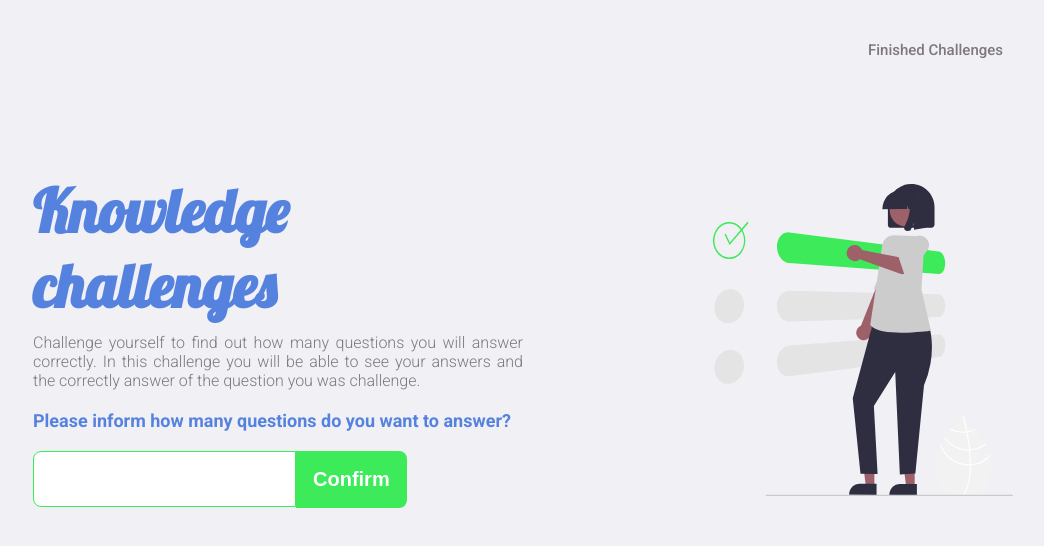
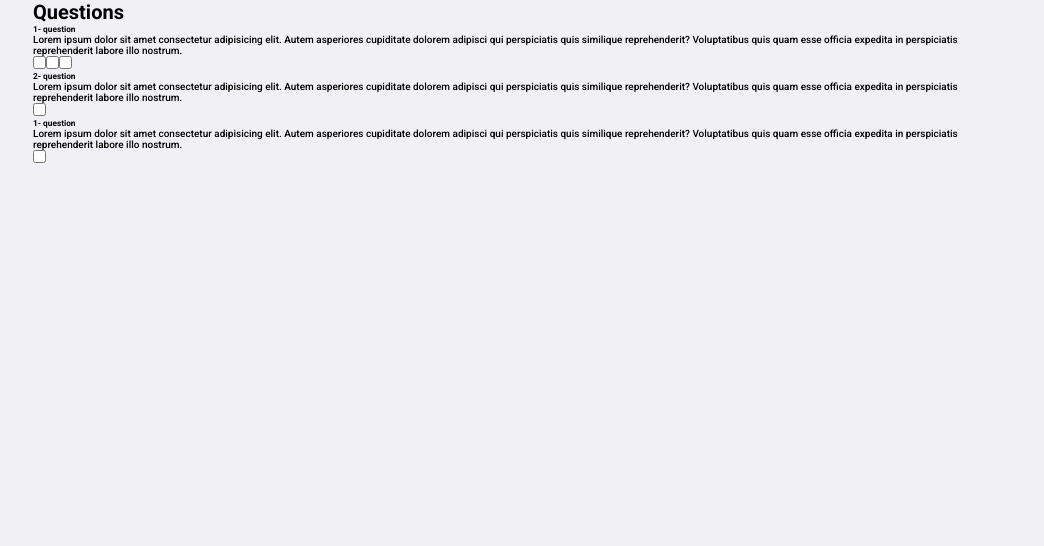
Before and after one commit to jardellins/knowledge, a React (Create React App) app: page /questions in a window 1280 px wide. Shown: the top 546 px of the page, without its empty margins (117-1161 px from the left). Built offline with nearby package versions, Linux system fonts and the light colour scheme.

Commit message:
Created routes

```diff
--- a/package.json
+++ b/package.json
@@ -3,6 +3,8 @@
   "version": "0.1.0",
   "private": true,
   "dependencies": {
+    "@material-ui/core": "^4.12.3",
+    "@material-ui/icons": "^4.11.2",
     "@testing-library/jest-dom": "^5.11.4",
     "@testing-library/react": "^11.1.0",
     "@testing-library/user-event": "^12.1.10",
@@ -12,6 +14,7 @@
     "@types/react-dom": "^17.0.0",
     "react": "^17.0.2",
     "react-dom": "^17.0.2",
+    "react-router-dom": "^5.3.0",
     "react-scripts": "4.0.3",
     "typescript": "^4.1.2",
     "web-vitals": "^1.0.1"
@@ -39,5 +42,8 @@
       "last 1 firefox version",
       "last 1 safari version"
     ]
+  },
+  "devDependencies": {
+    "@types/react-router-dom": "^5.1.9"
   }
 }
--- a/src/App.tsx
+++ b/src/App.tsx
@@ -1,11 +1,15 @@
-import React from 'react';
+import React from "react";
+import { BrowserRouter } from "react-router-dom";
 
-import './assets/styles/global.css'
-import Home from './pages/Home';
+import Routes from "./routes";
+
+import "./assets/styles/global.css";
 
 function App() {
   return (
-    <Home />
+    <BrowserRouter>
+      <Routes />
+    </BrowserRouter>
   );
 }
 
--- a/src/pages/Home/index.tsx
+++ b/src/pages/Home/index.tsx
@@ -1,10 +1,14 @@
-import React from "react";
+import React, { useState } from "react";
+import { FormatListNumbered } from "@material-ui/icons";
+import { Link } from "react-router-dom";
 
 import chooseImage from "../../assets/images/choose.svg";
 
 import "./styles.css";
 
 const Home = () => {
+  const [amount, setAmount] = useState<number>();
+
   return (
     <>
       <header>
@@ -15,7 +19,6 @@ const Home = () => {
 
       <main>
         <div className="container">
-
           <div>
             <div className="info-card">
               <div className="information">
@@ -35,15 +38,27 @@ const Home = () => {
                   Please inform how many questions do you want to answer?
                 </label>
                 <div className="input">
-                  <input id="amount" type="number" />
-                  <button>Confirm</button>
+                  <input
+                    id="amount"
+                    type="number"
+                    onChange={(e) => setAmount(Number(e.target.value))}
+                  />
+
+                  <Link to={amount ? "/questions" : "#"}>
+                    <button
+                      disabled={!amount}
+                      className={!amount ? "disabled" : ""}
+                    >
+                      Confirm
+                    </button>
+                  </Link>
                 </div>
               </div>
             </div>
           </div>
 
           <div>
-              <img src={chooseImage} alt="Choose options" />
+            <img src={chooseImage} alt="Choose options" />
           </div>
         </div>
       </main>
--- a/src/pages/Home/styles.css
+++ b/src/pages/Home/styles.css
@@ -96,6 +96,10 @@ header > div {
   background: var(--white);
 }
 
+.input > a {
+  padding: 0;
+}
+
 .input button {
   padding: 1.7rem;
 
@@ -108,3 +112,8 @@ header > div {
   color: var(--white);
   background: #3dea59;
 }
+
+.disabled {
+  cursor: not-allowed;
+  opacity: 0.7;
+}
--- /dev/null
+++ b/src/pages/Questions/index.tsx
@@ -0,0 +1,97 @@
+import React, { useState } from "react";
+
+import "./styles.css";
+
+const Questions = () => {
+  const [check, setCheck] = useState<string>("");
+  const [answer, setAnswer] = useState<string>("");
+
+  const handleCheckbox = (name: string) => {
+    if (answer === name) {
+      setCheck("");
+      setAnswer("");
+
+      return;
+    }
+    setCheck(name);
+    setAnswer(name);
+  };
+  return (
+    <div>
+      <h1>Questions</h1>
+
+      <div>
+        <div>
+          <h5>1- question</h5>
+          <p>
+            Lorem ipsum dolor sit amet consectetur adipisicing elit. Autem
+            asperiores cupiditate dolorem adipisci qui perspiciatis quis
+            similique reprehenderit? Voluptatibus quis quam esse officia
+            expedita in perspiciatis reprehenderit labore illo nostrum.
+          </p>
+          <input
+            type="checkbox"
+            value="first"
+            name="first"
+            checked={check === "first"}
+            onChange={() => handleCheckbox("first")}
+          />
+          <input
+            type="checkbox"
+            value="second"
+            name="second"
+            checked={check === "second"}
+            onChange={() => handleCheckbox("second")}
+          />
+          <input
+            type="checkbox"
+            value="third"
+            name="third"
+            checked={check === "third"}
+            onChange={() => handleCheckbox("third")}
+          />
+        </div>
+      </div>
+
+      <div>
+        <div>
+          <h5>2- question</h5>
+          <p>
+            Lorem ipsum dolor sit amet consectetur adipisicing elit. Autem
+            asperiores cupiditate dolorem adipisci qui perspiciatis quis
+            similique reprehenderit? Voluptatibus quis quam esse officia
+            expedita in perspiciatis reprehenderit labore illo nostrum.
+          </p>
+          <input
+            type="checkbox"
+            value="second"
+            name="second"
+            checked={check === "second"}
+            onChange={() => handleCheckbox("second")}
+          />
+        </div>
+      </div>
+
+      <div>
+        <div>
+          <h5>1- question</h5>
+          <p>
+            Lorem ipsum dolor sit amet consectetur adipisicing elit. Autem
+            asperiores cupiditate dolorem adipisci qui perspiciatis quis
+            similique reprehenderit? Voluptatibus quis quam esse officia
+            expedita in perspiciatis reprehenderit labore illo nostrum.
+          </p>
+          <input
+            type="checkbox"
+            value="third"
+            name="third"
+            checked={check === "third"}
+            onChange={() => handleCheckbox("third")}
+          />
+        </div>
+      </div>
+    </div>
+  );
+};
+
+export default Questions;
--- /dev/null
+++ b/src/routes/index.tsx
@@ -0,0 +1,16 @@
+import React from 'react'
+import { Route, Switch } from 'react-router-dom'
+
+import Home from '../pages/Home'
+import Questions from '../pages/Questions'
+
+const Routes = () => {
+    return (
+        <Switch>
+            <Route path="/" exact component={Home} />
+            <Route path="/questions" exact component={Questions} />
+        </Switch>
+    )
+}
+
+export default Routes
```
Also changed, not shown: src/pages/Questions/styles.css (added), 2 other files (tests, documents, lock files or other folders).
